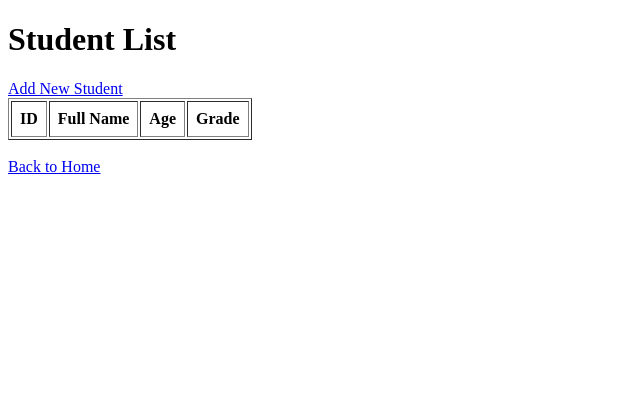
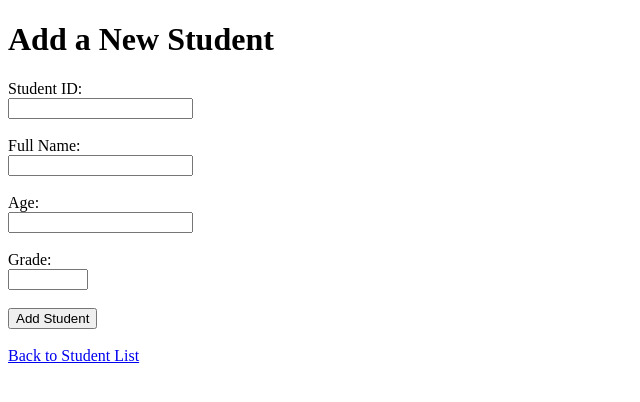
Before and after one commit to Ahmed-Hossam-El-Dien/student-grade-manager, a Flask app: template templates/students.html in a window 1280 px wide. Shown: the top 402 px of the page, without its empty margins (0-640 px from the left). Run offline with Flask 3, Linux system fonts and the light colour scheme; the template is opened without the code that fills it, so the values that code supplies are empty.

Commit message:
Add Add Student feature: form, route, and database insert

```diff
--- a/app.py
+++ b/app.py
@@ -18,23 +18,56 @@ def students():
 
 @app.route("/add", methods=["GET", "POST"])
 def add_student():
+    error = None
+
+    if request.method == "POST":
+        full_name = request.form["full_name"]
+        student_id = request.form["student_id"]
+        age = request.form["age"]
+        grade = request.form["grade"]
+
+        connection = sqlite3.connect("Studentdataset.db")
+        cursor = connection.cursor()
+
+        cursor.execute("SELECT * FROM students WHERE id = ?", (student_id,))
+        existing_student = cursor.fetchone()
+
+        if existing_student:
+            error = "A student with this ID already exists. Please use a different ID."
+            connection.close()
+            return render_template("add_student.html", error=error)
+
+        cursor.execute(
+            "INSERT INTO students (id, full_name, age, grade) VALUES (?, ?, ?, ?)",
+            (student_id, full_name, age, grade)
+        )
+        connection.commit()
+        connection.close()
+        return redirect("/students")
+
+    return render_template("add_student.html", error=error)
+@app.route("/edit/<int:student_id>", methods=["GET", "POST"])
+def edit_student(student_id):
+    connection = sqlite3.connect("Studentdataset.db")
+    cursor = connection.cursor()
+
     if request.method == "POST":
         full_name = request.form["full_name"]
         age = request.form["age"]
         grade = request.form["grade"]
 
-        connection = sqlite3.connect("Studentdataset.db")
-        cursor = connection.cursor()
         cursor.execute(
-            "INSERT INTO students (full_name, age, grade) VALUES (?, ?, ?)",
-            (full_name, age, grade)
+            "UPDATE students SET full_name = ?, age = ?, grade = ? WHERE id = ?",
+            (full_name, age, grade, student_id)
         )
         connection.commit()
         connection.close()
-
         return redirect("/students")
 
-    return render_template("add_student.html")
+    cursor.execute("SELECT * FROM students WHERE id = ?", (student_id,))
+    student = cursor.fetchone()
+    connection.close()
+    return render_template("edit_student.html", student=student)
 
 if __name__ == "__main__":
     app.run(debug=True)
--- a/templates/students.html
+++ b/templates/students.html
@@ -1,30 +1,32 @@
 <!DOCTYPE html>
 <html>
 <head>
-    <title>Student List</title>
+    <title>Add Student</title>
 </head>
 <body>
-    <h1>Student List</h1>
-    <a href="/add">Add New Student</a>
-    <table border="1" cellpadding="8">
-        <tr>
-            <th>ID</th>
-            <th>Full Name</th>
-            <th>Age</th>
-            <th>Grade</th>
-        </tr>
+    <h1>Add a New Student</h1>
 
-        {% for student in students %}
-        <tr>
-            <td>{{ student[0] }}</td>
-            <td>{{ student[1] }}</td>
-            <td>{{ student[2] }}</td>
-            <td>{{ student[3] }}</td>
-        </tr>
-        {% endfor %}
-    </table>
+    {% if error %}
+    <p style="color: red; font-weight: bold;">{{ error }}</p>
+    {% endif %}
+
+    <form method="POST" action="/add">
+        <label for="student_id">Student ID:</label><br>
+        <input type="number" id="student_id" name="student_id" required min="1"><br><br>
+
+        <label for="full_name">Full Name:</label><br>
+        <input type="text" id="full_name" name="full_name" required><br><br>
+
+        <label for="age">Age:</label><br>
+        <input type="number" id="age" name="age" required min="1"><br><br>
+
+        <label for="grade">Grade:</label><br>
+        <input type="number" id="grade" name="grade" required min="0" max="100" step="0.1"><br><br>
+
+        <button type="submit">Add Student</button>
+    </form>
 
     <br>
-    <a href="/">Back to Home</a>
+    <a href="/students">Back to Student List</a>
 </body>
 </html>
```
Also changed, not shown: templates/add_student.html (+7 -0 lines), templates/edit_student.html (added, +25 -0 lines).
